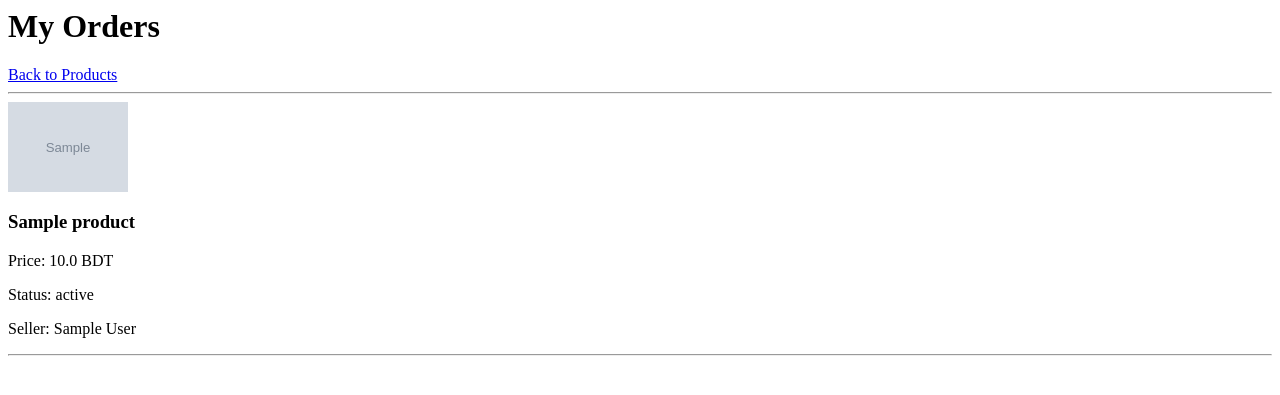
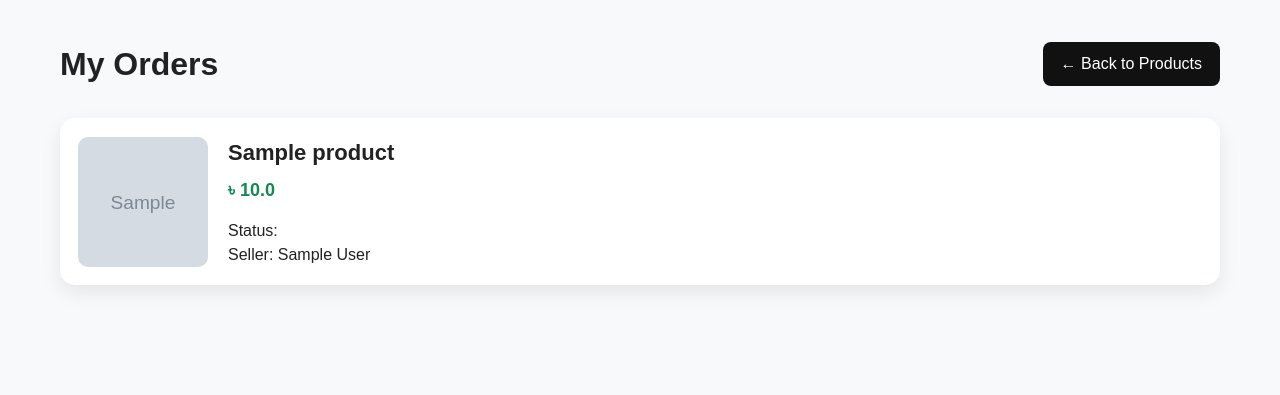
Before and after one commit to kawchar-hossen/campus-marketplace, a Flask app: page /orders in a window 1280 px wide. Shown: the top 395 px of the page. Run offline with Flask 3, Linux system fonts and the light colour scheme; a user stored in the database is signed in; tables that the repository leaves empty hold one stand-in row (values such as "Sample post"); grey boxes marked "Sample" are stand-in pictures.

Commit message:
auth_service, order_service, product_service, product create

```diff
--- a/app/routes/order_routes.py
+++ b/app/routes/order_routes.py
@@ -1,79 +1,56 @@
 from flask import Blueprint, redirect, url_for, flash, render_template
 from flask_login import login_required, current_user
 
-from app import db
-from app.models.order import Order
-from app.models.product import Product
+# import service functions
+from app.services.order_service import (
+    place_order,
+    get_user_orders,
+    get_seller_orders,
+    complete_order
+)
 
 order = Blueprint("order", __name__)
 
 
-# Buy Product
+# ✅ Buy Product
 @order.route("/buy/<int:product_id>")
 @login_required
 def buy_product(product_id):
-    product = Product.query.get_or_404(product_id)
+    new_order, error = place_order(current_user, product_id)
 
-    if product.seller_id == current_user.id:
-        flash("You cannot buy your own product.", "danger")
-        return redirect(url_for("product.product_detail", id=product.id))
-
-    existing = Order.query.filter_by(
-        buyer_id=current_user.id,
-        product_id=product.id
-    ).first()
-
-    if existing:
-        flash("You already ordered this product.", "warning")
-        return redirect(url_for("product.product_detail", id=product.id))
-
-    new_order = Order(
-        buyer_id=current_user.id,
-        product_id=product.id,
-        status="Pending"
-    )
-
-    db.session.add(new_order)
-    db.session.commit()
+    if error:
+        flash(error, "danger")
+        return redirect(url_for("product.product_detail", id=product_id))
 
     flash("Order placed successfully.", "success")
     return redirect(url_for("order.my_orders"))
 
 
-# Buyer Orders
+# ✅ Buyer Orders
 @order.route("/orders")
 @login_required
 def my_orders():
-    orders = Order.query.filter_by(
-        buyer_id=current_user.id
-    ).order_by(Order.ordered_at.desc()).all()
-
+    orders = get_user_orders(current_user)
     return render_template("orders.html", orders=orders)
 
 
-# Seller Dashboard
+# ✅ Seller Orders Dashboard
 @order.route("/seller/orders")
 @login_required
 def seller_orders():
-    sales = Order.query.join(Product).filter(
-        Product.seller_id == current_user.id
-    ).order_by(Order.ordered_at.desc()).all()
-
+    sales = get_seller_orders(current_user)
     return render_template("seller_orders.html", sales=sales)
 
 
-# Update Status
+# ✅ Mark Order Completed
 @order.route("/order/complete/<int:id>")
 @login_required
-def complete_order(id):
-    item = Order.query.get_or_404(id)
+def complete(id):
+    error = complete_order(current_user, id)
 
-    if item.product.seller_id != current_user.id:
-        flash("Unauthorized.", "danger")
+    if error:
+        flash(error, "danger")
         return redirect("/")
-
-    item.status = "Completed"
-    db.session.commit()
 
     flash("Order marked completed.", "success")
     return redirect(url_for("order.seller_orders"))
--- a/app/services/order_service.py
+++ b/app/services/order_service.py
@@ -0,0 +1,53 @@
+from app import db
+from app.models.order import Order
+from app.models.product import Product
+
+
+def place_order(user, product_id):
+    product = Product.query.get_or_404(product_id)
+
+    if product.seller_id == user.id:
+        return None, "You cannot buy your own product."
+
+    existing = Order.query.filter_by(
+        buyer_id=user.id,
+        product_id=product.id
+    ).first()
+
+    if existing:
+        return None, "You already ordered this product."
+
+    new_order = Order(
+        buyer_id=user.id,
+        product_id=product.id,
+        status="Pending"
+    )
+
+    db.session.add(new_order)
+    db.session.commit()
+
+    return new_order, None
+
+
+def get_user_orders(user):
+    return Order.query.filter_by(
+        buyer_id=user.id
+    ).order_by(Order.ordered_at.desc()).all()
+
+
+def get_seller_orders(user):
+    return Order.query.join(Product).filter(
+        Product.seller_id == user.id
+    ).order_by(Order.ordered_at.desc()).all()
+
+
+def complete_order(user, order_id):
+    order = Order.query.get_or_404(order_id)
+
+    if order.product.seller_id != user.id:
+        return "Unauthorized"
+
+    order.status = "Completed"
+    db.session.commit()
+
+    return None
--- a/static/css/style.css
+++ b/static/css/style.css
@@ -341,124 +341,94 @@ img {
     box-shadow: 0 12px 30px rgba(0,0,0,0.08);
 }
 
-.edit-header {
-    margin-bottom: 28px;
+/* =====================================
+   ORDERS PAGE
+===================================== */
+.orders-page {
+    padding: 40px 20px;
 }
 
-.edit-header h2 {
+.orders-header {
+    display: flex;
+    justify-content: space-between;
+    align-items: center;
+    margin-bottom: 30px;
+    flex-wrap: wrap;
+    gap: 15px;
+}
+
+.orders-header h1 {
     font-size: 32px;
+}
+
+.orders-list {
+    display: flex;
+    flex-direction: column;
+    gap: 20px;
+}
+
+.order-card {
+    display: flex;
+    gap: 20px;
+    background: #fff;
+    padding: 18px;
+    border-radius: 15px;
+    box-shadow: 0 8px 20px rgba(0,0,0,0.08);
+    align-items: center;
+    transition: 0.3s;
+}
+
+.order-card:hover {
+    transform: translateY(-4px);
+}
+
+.order-img img {
+    width: 130px;
+    height: 130px;
+    object-fit: cover;
+    border-radius: 10px;
+}
+
+.order-info h3 {
+    font-size: 22px;
     margin-bottom: 8px;
 }
 
-.edit-header p {
-    color: #666;
-    font-size: 15px;
+.order-info .price {
+    color: #198754;
+    font-size: 18px;
+    font-weight: bold;
 }
 
-.edit-product-form .form-group {
-    margin-bottom: 20px;
-}
-
-.edit-product-form label {
-    display: block;
-    margin-bottom: 8px;
-    font-weight: 600;
-}
-
-.edit-product-form input,
-.edit-product-form textarea {
-    width: 100%;
-    padding: 13px;
-    border: 1px solid #ddd;
-    border-radius: 10px;
-    font-size: 15px;
-    outline: none;
-    transition: 0.3s ease;
-}
-
-.edit-product-form input:focus,
-.edit-product-form textarea:focus {
-    border-color: #0d6efd;
-    box-shadow: 0 0 0 3px rgba(13,110,253,0.08);
-}
-
-.form-row {
-    display: grid;
-    grid-template-columns: 1fr 1fr;
-    gap: 18px;
-}
-
-.edit-actions {
-    margin-top: 10px;
-    display: flex;
-    gap: 15px;
-}
-
-.btn-cancel,
-.btn-update {
-    flex: 1;
-    text-align: center;
-    padding: 14px;
-    border-radius: 10px;
-    font-weight: 600;
-    border: none;
-    cursor: pointer;
-}
-
-.btn-cancel {
-    background: #e9ecef;
-    color: #222;
-}
-
-.btn-cancel:hover {
-    background: #dfe3e6;
-}
-
-.btn-update {
-    background: #0d6efd;
+.status {
+    padding: 5px 10px;
+    border-radius: 6px;
+    font-size: 14px;
     color: #fff;
 }
 
-.btn-update:hover {
-    background: #0b5ed7;
+.status.pending { background: #ffc107; color: #000; }
+.status.completed { background: #198754; }
+.status.cancelled { background: #dc3545; }
+
+.empty-orders {
+    text-align: center;
+    background: #fff;
+    padding: 80px 20px;
+    border-radius: 15px;
 }
 
 /* =====================================
    RESPONSIVE
 ===================================== */
-@media (max-width: 992px) {
-    .product-detail-card {
-        grid-template-columns: 1fr;
+@media (max-width: 768px) {
+    .order-card {
+        flex-direction: column;
+        text-align: center;
+    }
+
+    .order-img img {
+        width: 100%;
+        height: 220px;
     }
 }
-
-@media (max-width: 768px) {
-
-    .form-row {
-        grid-template-columns: 1fr;
-        gap: 0;
-    }
-
-    .edit-actions {
-        flex-direction: column;
-    }
-
-    .edit-product-container {
-        padding: 25px;
-    }
-}
-
-@media (max-width: 576px) {
-
-    .product-detail-info h1 {
-        font-size: 28px;
-    }
-
-    .edit-header h2 {
-        font-size: 26px;
-    }
-
-    .edit-product-container {
-        padding: 20px;
-    }
-}
--- a/templates/orders.html
+++ b/templates/orders.html
@@ -1,21 +1,66 @@
-<h1>My Orders</h1>
+<!DOCTYPE html>
+<html lang="en">
+<head>
+    <meta charset="UTF-8">
+    <meta name="viewport" content="width=device-width, initial-scale=1.0">
+    <title>My Orders</title>
 
-<a href="/products">Back to Products</a>
+    <!-- MAIN CSS -->
+    <link rel="stylesheet" href="{{ url_for('static', filename='css/style.css') }}">
+</head>
+<body>
 
-<hr>
+<div class="orders-page container">
 
-{% for order in orders %}
-<div>
-    <img src="/static/images/{{ order.product.image }}" width="120"><br>
+    <!-- HEADER -->
+    <div class="orders-header">
+        <h1>My Orders</h1>
+        <a href="{{ url_for('product.all_products') }}" class="btn-back">← Back to Products</a>
+    </div>
 
-    <h3>{{ order.product.title }}</h3>
+    <!-- ORDERS LIST -->
+    {% if orders %}
+        <div class="orders-list">
+            {% for order in orders %}
+                <div class="order-card">
 
-    <p>Price: {{ order.product.price }} BDT</p>
+                    <!-- IMAGE -->
+                    <div class="order-img">
+                        <img src="{{ url_for('static', filename='images/' ~ order.product.image) }}"
+                             alt="{{ order.product.title }}">
+                    </div>
 
-    <p>Status: {{ order.status }}</p>
+                    <!-- DETAILS -->
+                    <div class="order-info">
+                        <h3>{{ order.product.title }}</h3>
 
-    <p>Seller: {{ order.product.seller.full_name }}</p>
+                        <p class="price">৳ {{ order.product.price }}</p>
+
+                        <p class="order-status">
+                            Status:
+                            <span class="status {{ order.status|lower }}">
+                                {{ order.status }}
+                            </span>
+                        </p>
+
+                        <p class="seller">
+                            Seller: {{ order.product.seller.full_name }}
+                        </p>
+                    </div>
+
+                </div>
+            {% endfor %}
+        </div>
+    {% else %}
+        <!-- EMPTY STATE -->
+        <div class="empty-orders">
+            <h2>No Orders Yet</h2>
+            <p>Start shopping to see your orders here.</p>
+            <a href="{{ url_for('product.all_products') }}" class="btn-shop">Shop Now</a>
+        </div>
+    {% endif %}
+
 </div>
 
-<hr>
-{% endfor %}
+</body>
+</html>
```
Also changed, not shown: app/services/auth_service.py (+22 -0 lines), app/services/product_service.py (+21 -0 lines), static/images/1c7696da4b7844ed9d55d7a1ed937915.webp (deleted).
